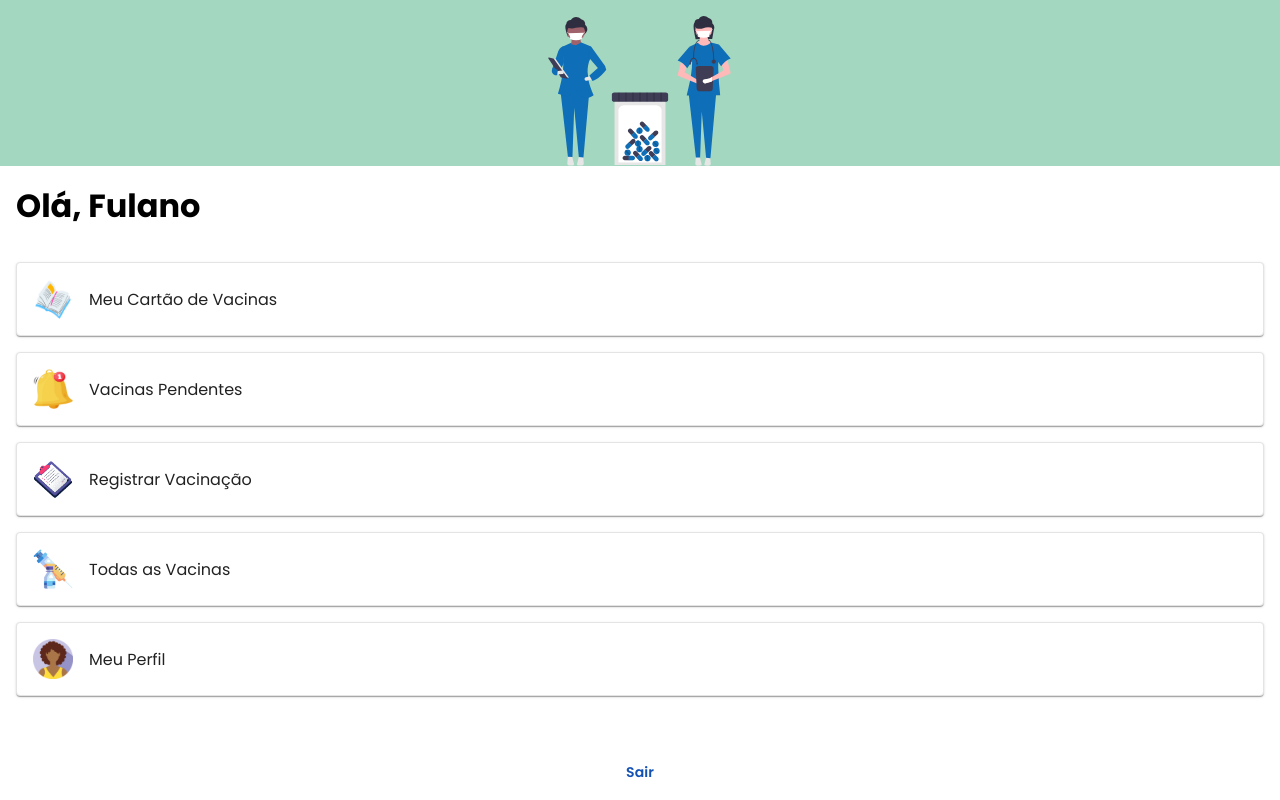
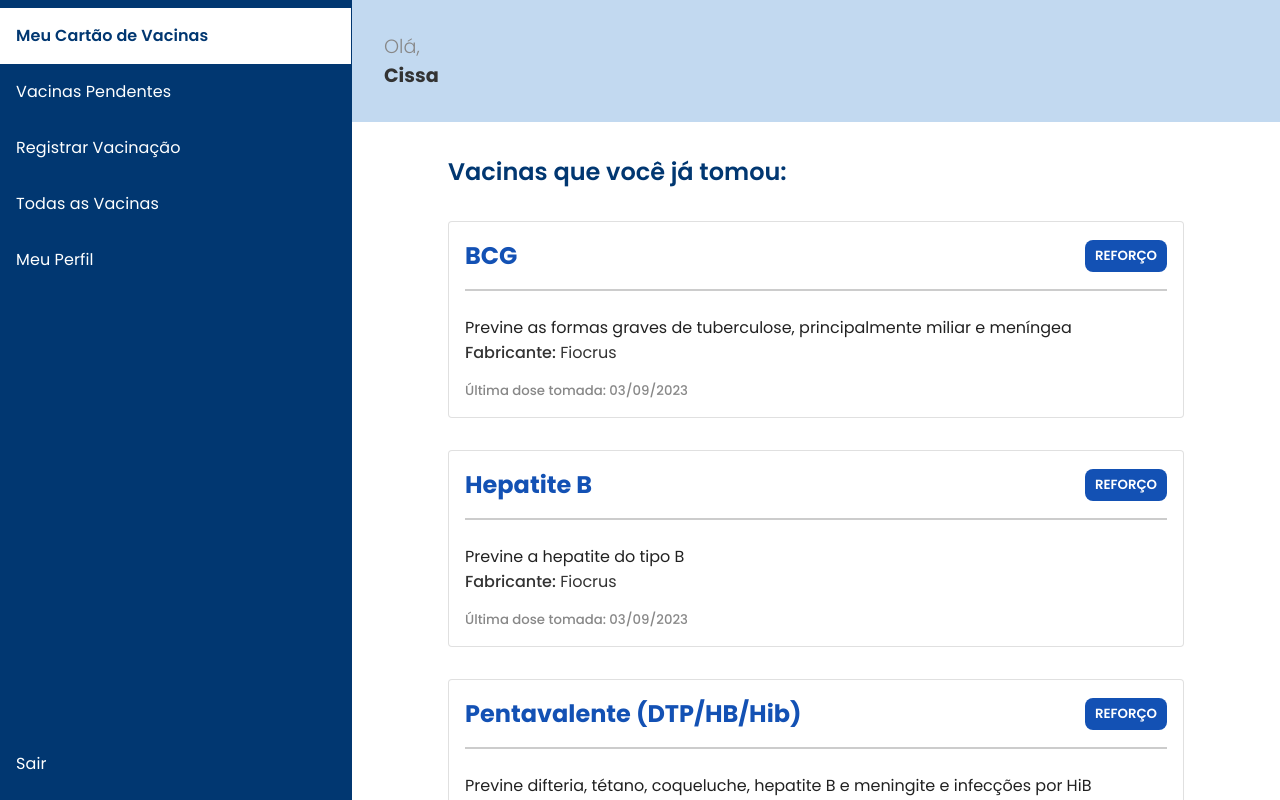
Before and after one commit to ceciliafr/vacina-certa-frontend, a Next.js app: page / in a window 1280 px wide. Built offline with nearby package versions, Linux system fonts and the light colour scheme.

Commit message:
feat: refactor route

```diff
--- a/src/app/login/page.tsx
+++ b/src/app/login/page.tsx
@@ -44,7 +44,7 @@ const Login = () => {
           <div style={{ display: "flex", margin: "2rem 0" }}>
             <button
               className={styles.deafult_button}
-              onClick={() => router.replace("/")}
+              onClick={() => router.replace("/meu-cartao")}
             >
               Entrar
             </button>
--- a/src/app/page.tsx
+++ b/src/app/page.tsx
@@ -1,93 +1,19 @@
 "use client";
-import styles from "./page.module.css";
-import Paper from "@mui/material/Paper";
-import Box from "@mui/material/Box";
-import { useRouter } from "next/navigation";
-import Image from "next/image";
-import Link from "next/link";
+import { Title } from "@/components/Title";
+import { DesktopMenu } from "@/components/desktop/Menu";
+import { Layout } from "@/components/Layout";
+import { RightContent } from "@/components/Layout/RightContent";
+import { takenVaccinesTaken } from "@/mocks/taken-vaccines";
+import { Vaccines } from "@/components/Vaccines";
 
- const MENU_ITEMS = [
-   {
-     id: "1",
-     title: "Meu Cartão de Vacinas",
-     route: "/meu-cartao",
-     icon: "/book.png",
-   },
-   {
-     id: "2",
-     title: "Vacinas Pendentes",
-     route: "/vacinas-pendentes",
-     icon: "/notification.png",
-   },
-   {
-     id: "3",
-     title: "Registrar Vacinação",
-     route: "/registrar-vacinacao",
-     icon: "/agenda.png",
-   },
-   {
-     id: "4",
-     title: "Todas as Vacinas",
-     route: "/todas-as-vacinas",
-     icon: "/vacina.png",
-   },
-   {
-     id: "5",
-     title: "Meu Perfil",
-     route: "/meu-perfil",
-     icon: "/user.png",
-   },
- ];
-
- export default function Home() {
-   const router = useRouter();
-
-   return (
-     <main className={styles.main}>
-       <div>
-         <div
-           style={{
-             padding: "1rem 0 0",
-             display: "flex",
-             justifyContent: "center",
-             background: "#a4d7c0",
-           }}
-         >
-           <Image
-             src="/medical_care.svg"
-             alt="medical_care_icon"
-             width={450}
-             height={150}
-             priority
-           />
-         </div>
-         <div>
-           {/* <Navbar /> */}
-           <h1 className={styles.title}>Olá, Fulano</h1>
-           <Box className={styles.menu_container}>
-             {MENU_ITEMS.map((item) => (
-               <Paper
-                 key={item.id}
-                 elevation={1}
-                 onClick={() => router.push(item.route)}
-                 className={styles.menu_item}
-               >
-                 <Image
-                   src={item.icon}
-                   alt={item.icon}
-                   width={40}
-                   height={40}
-                   priority
-                 />
-                 <p className={styles.icon_text}>{item.title}</p>
-               </Paper>
-             ))}
-           </Box>
-         </div>
-       </div>
-       <Link href="/login" onClick={() => alert("loggout")}>
-         <div className={styles.loggout_container}>Sair</div>
-       </Link>
-     </main>
-   );
- }
+export default function MyCard() {
+  return (
+    <Layout>
+      <DesktopMenu />
+      <RightContent>
+        <Title title="Vacinas que você já tomou:" />
+        <Vaccines vaccines={takenVaccinesTaken} variant="completed" />
+      </RightContent>
+    </Layout>
+  );
+}
--- a/src/components/mobile/Menu/MenuItems/index.tsx
+++ b/src/components/mobile/Menu/MenuItems/index.tsx
@@ -8,7 +8,7 @@ const MENU_ITEMS = [
   {
     id: 1,
     title: "Meu Cartão de Vacinas",
-    route: "/meu-cartao",
+    route: "/",
     icon: "/book.png",
   },
   {
```
Also changed, not shown: src/app/meu-cartao/page.tsx (deleted, +0 -19 lines).
